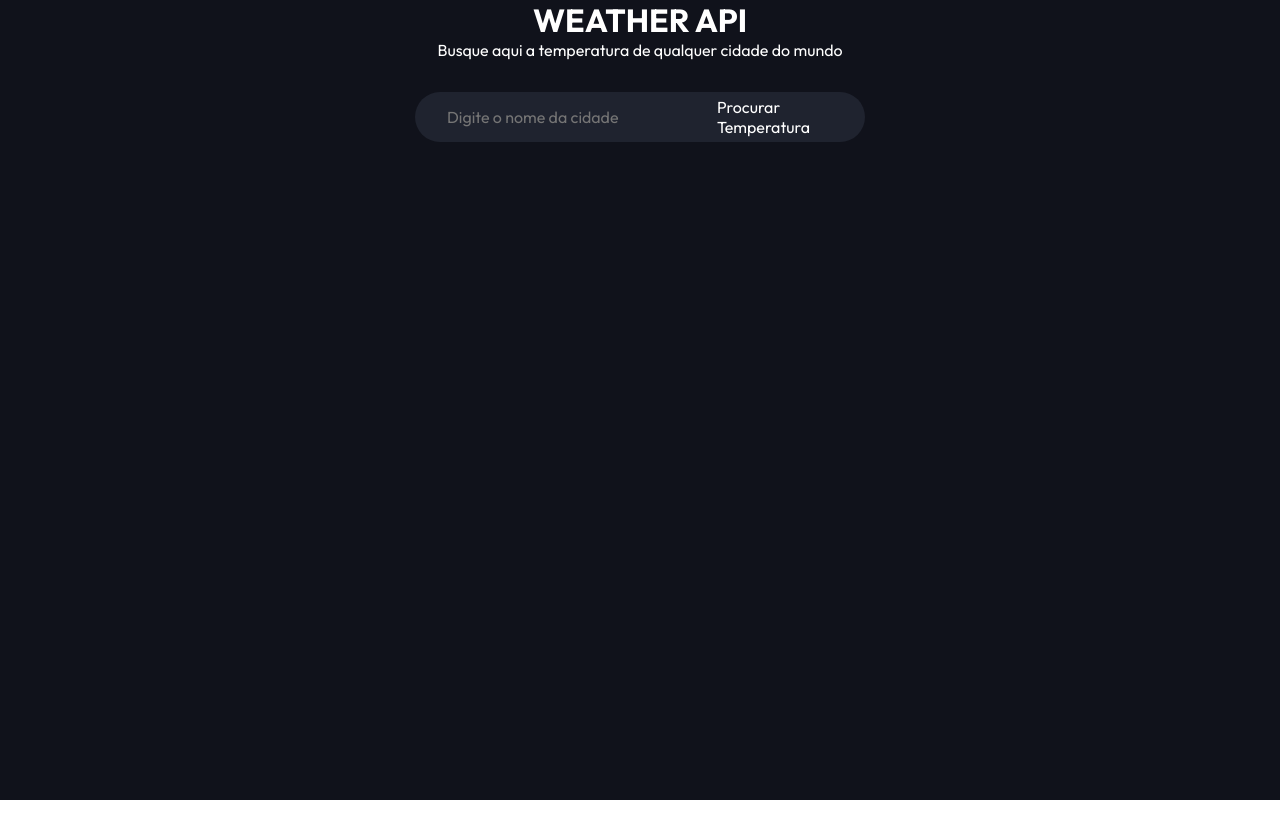
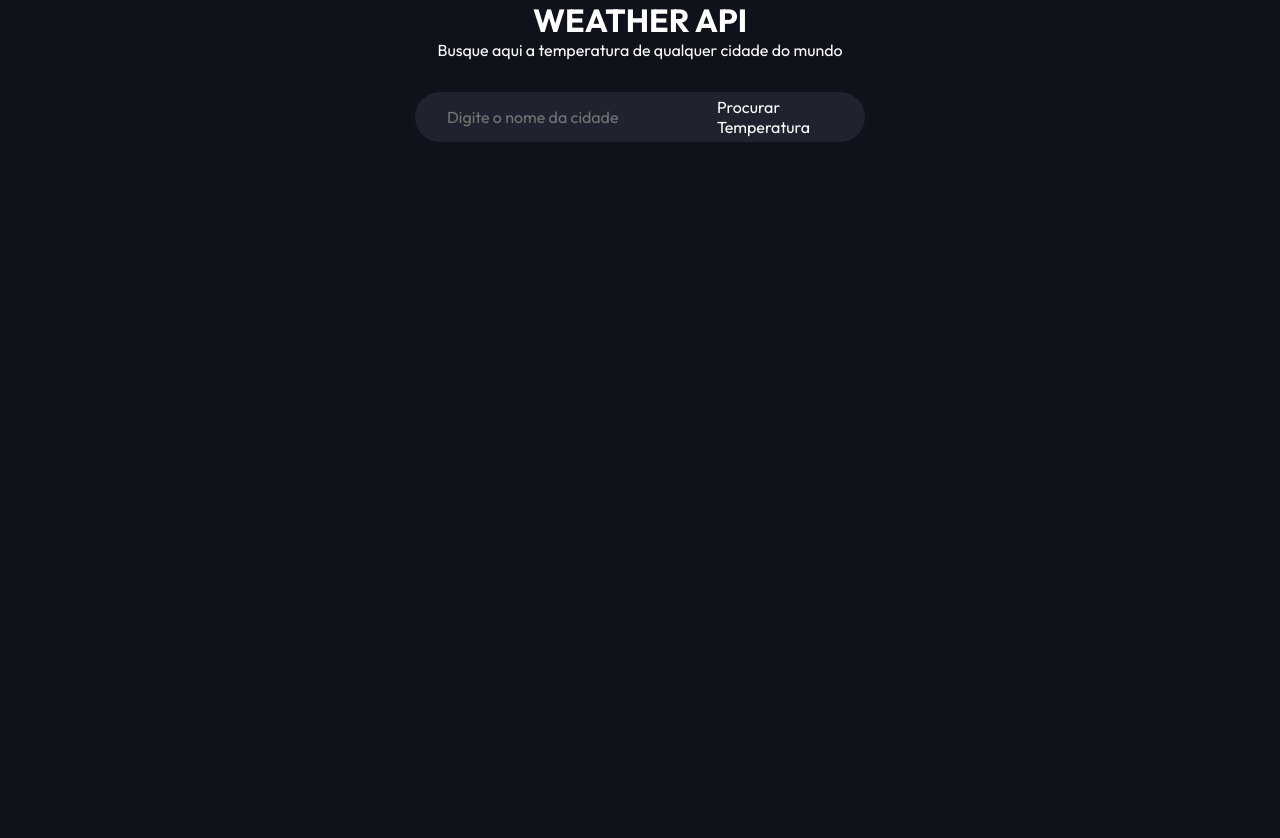
Before and after one commit to juliocesardemoraes/weatherApiDebounce, a React (Vite) app: page / in a window 1280 px wide. Shown: the top 838 px of the page. Before the commit the page ends 800 px from the top, so only its background shows below. Built offline with nearby package versions, Linux system fonts and the light colour scheme; no server answers.

Commit message:
fix: white background

```diff
--- a/src/App.css
+++ b/src/App.css
@@ -46,10 +46,13 @@ span {
   color: var(--color--white);
 }
 
+body {
+  background: #10121b;
+  min-height: 110vh;
+}
+
 .App {
   width: 100vw;
-  height: 100vh;
-  background: #10121b;
   color: #fff;
   display: flex;
   flex-direction: column;
```
